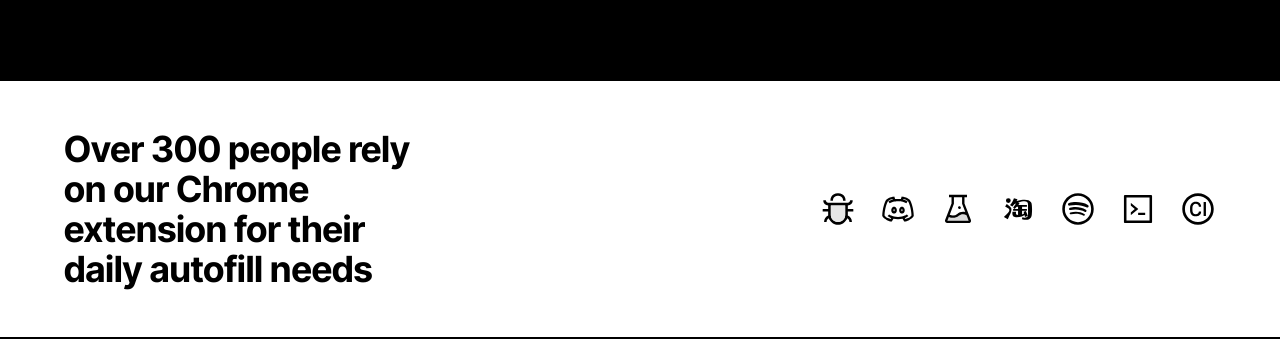
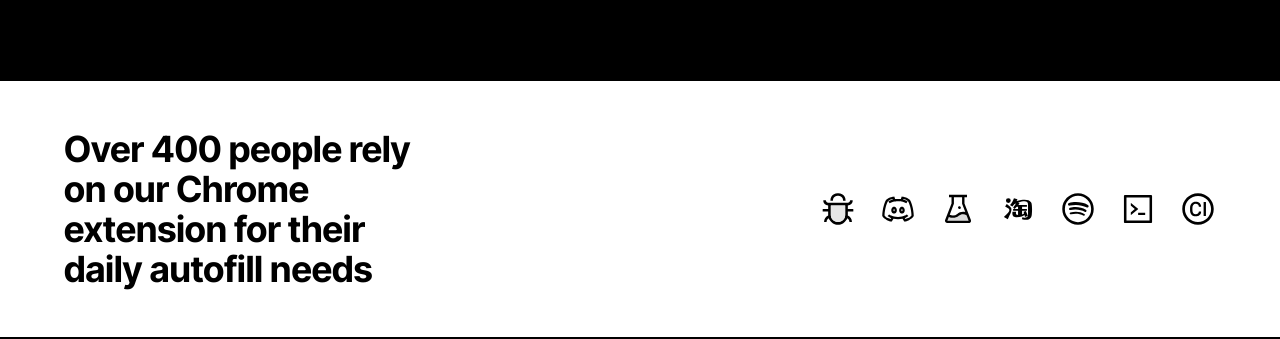
Before and after one commit to talhatahir/jobfillr, a Next.js app: page / in a window 1280 px wide. Shown: the part 1860-2199 px from the top of the page. Built offline with nearby package versions, Linux system fonts and the light colour scheme.

Commit message:
update count to 400

```diff
--- a/components/Customers.tsx
+++ b/components/Customers.tsx
@@ -26,7 +26,7 @@ const Customers: React.FC = () => {
         <div className="flex flex-col md:flex-row items-center justify-between max-w-7xl mx-auto">
           <div className="flex flex-col md:flex-row w-full">
             <h2 className="text-xl sm:text-2xl md:text-3xl lg:text-4xl font-bold mb-6 md:mb-0 text-white dark:text-black text-center md:text-left md:w-1/3">
-              Over 300 people rely on our Chrome extension for their daily autofill needs
+              Over 400 people rely on our Chrome extension for their daily autofill needs
             </h2>
             <div className="flex flex-wrap justify-center md:justify-end gap-6 md:w-2/3">
               {icons.map(({ Icon }, index) => (
```
